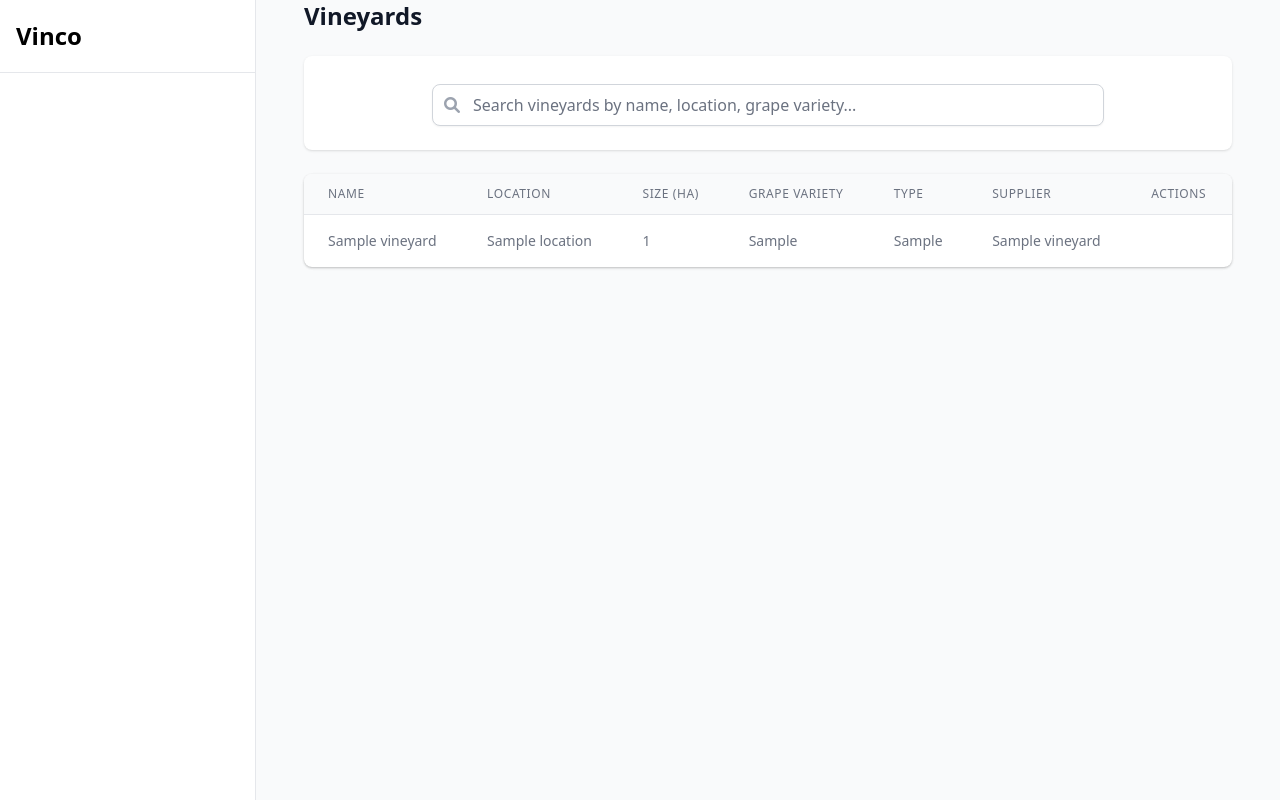
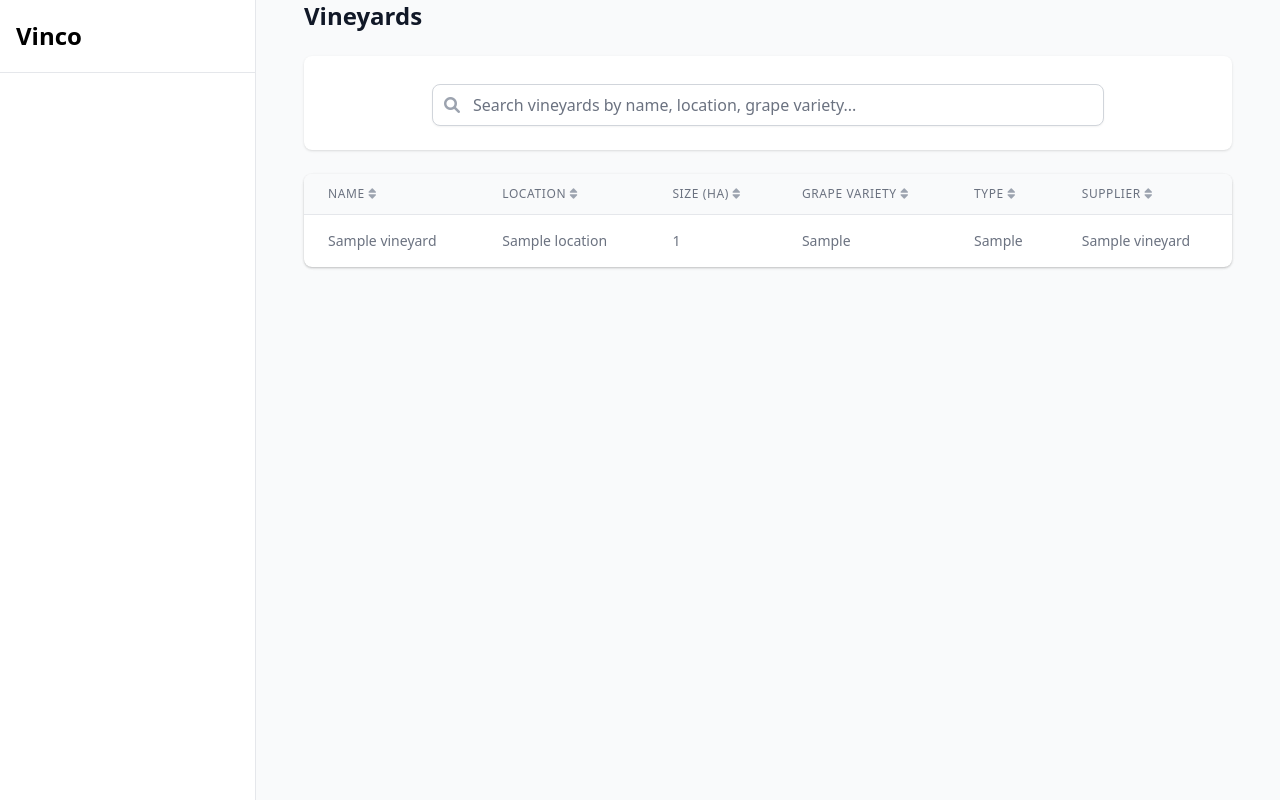
Before and after one commit to stpbmb/vinco, a Django app: template vineyards/templates/vineyards/list_vineyards.html in a window 1280 px wide. Run offline with Django 5.2, Linux system fonts and the light colour scheme; the template is opened without the code that fills it: most values are stand-ins (such as "Sample title", 1, 10 or a date in 2020); parts of the project's set-up code (start-up, migrations or seed data) failed here and were passed over.

Commit message:
vineyards - remove action column, add sorting, row clicking

```diff
--- a/vineyards/templates/vineyards/list_vineyards.html
+++ b/vineyards/templates/vineyards/list_vineyards.html
@@ -61,6 +61,8 @@
 
             let currentController = null;
             let searchTimeout = null;
+            let currentSort = '{{ sort_by }}';
+            let currentDir = '{{ sort_dir }}';
 
             function showLoading() {
                 loadingIndicator.classList.remove('hidden');
@@ -84,6 +86,8 @@
                     const params = new URLSearchParams();
                     if (searchQuery) params.set('search', searchQuery);
                     if (page > 1) params.set('page', page);
+                    if (currentSort) params.set('sort', currentSort);
+                    if (currentDir) params.set('dir', currentDir);
 
                     const response = await fetch(`${window.location.pathname}?${params.toString()}`, {
                         headers: {
@@ -97,6 +101,9 @@
                     const html = await response.text();
                     resultsContainer.innerHTML = html;
 
+                    // Update sort icons
+                    updateSortIcons();
+
                     // Update URL without page reload
                     const newUrl = new URL(window.location);
                     if (searchQuery) {
@@ -109,6 +116,10 @@
                     } else {
                         newUrl.searchParams.delete('page');
                     }
+                    if (currentSort) {
+                        newUrl.searchParams.set('sort', currentSort);
+                        newUrl.searchParams.set('dir', currentDir);
+                    }
                     window.history.pushState({}, '', newUrl);
 
                 } catch (error) {
@@ -119,6 +130,40 @@
                     currentController = null;
                 }
             }
+
+            function updateSortIcons() {
+                document.querySelectorAll('th.sortable').forEach(th => {
+                    const sortField = th.dataset.sort;
+                    const icon = th.querySelector('i.fas');
+
+                    if (sortField === currentSort) {
+                        icon.classList.remove('fa-sort');
+                        icon.classList.add(currentDir === 'asc' ? 'fa-sort-up' : 'fa-sort-down');
+                        icon.classList.remove('text-gray-400');
+                        icon.classList.add('text-wine-600');
+                    } else {
+                        icon.classList.remove('fa-sort-up', 'fa-sort-down');
+                        icon.classList.add('fa-sort');
+                        icon.classList.remove('text-wine-600');
+                        icon.classList.add('text-gray-400');
+                    }
+                });
+            }
+
+            // Handle sorting
+            document.addEventListener('click', function(e) {
+                const th = e.target.closest('th.sortable');
+                if (th) {
+                    const sortField = th.dataset.sort;
+                    if (sortField === currentSort) {
+                        currentDir = currentDir === 'asc' ? 'desc' : 'asc';
+                    } else {
+                        currentSort = sortField;
+                        currentDir = 'asc';
+                    }
+                    updateResults(searchInput.value);
+                }
+            });
 
             window.clearSearch = function() {
                 searchInput.value = '';
@@ -148,6 +193,9 @@
                     updateResults(searchInput.value, page);
                 }
             });
+
+            // Initialize sort icons
+            updateSortIcons();
         });
     </script>
     {% endblock %}
--- a/vineyards/templates/vineyards/partials/vineyard_list.html
+++ b/vineyards/templates/vineyards/partials/vineyard_list.html
@@ -3,50 +3,45 @@
         <table class="table">
             <thead>
                 <tr>
-                    <th>Name</th>
-                    <th>Location</th>
-                    <th>Size (ha)</th>
-                    <th>Grape Variety</th>
-                    <th>Type</th>
-                    <th>Supplier</th>
-                    <th>Actions</th>
+                    <th class="sortable" data-sort="name">
+                        Name
+                        <i class="fas fa-sort text-gray-400 ml-1"></i>
+                    </th>
+                    <th class="sortable" data-sort="location">
+                        Location
+                        <i class="fas fa-sort text-gray-400 ml-1"></i>
+                    </th>
+                    <th class="sortable" data-sort="size">
+                        Size (ha)
+                        <i class="fas fa-sort text-gray-400 ml-1"></i>
+                    </th>
+                    <th class="sortable" data-sort="grape_variety">
+                        Grape Variety
+                        <i class="fas fa-sort text-gray-400 ml-1"></i>
+                    </th>
+                    <th class="sortable" data-sort="ownership_type">
+                        Type
+                        <i class="fas fa-sort text-gray-400 ml-1"></i>
+                    </th>
+                    <th class="sortable" data-sort="supplier">
+                        Supplier
+                        <i class="fas fa-sort text-gray-400 ml-1"></i>
+                    </th>
                 </tr>
             </thead>
             <tbody>
                 {% for vineyard in vineyards %}
-                <tr>
-                    <td>
-                        <a href="{% url 'vineyards:vineyard_detail' vineyard.id %}"
-                           class="text-wine-600 hover:text-wine-800">
-                            {{ vineyard.name }}
-                        </a>
-                    </td>
+                <tr class="cursor-pointer hover:bg-gray-50" onclick="window.location='{% url 'vineyards:vineyard_detail' vineyard.id %}'">
+                    <td class="text-wine-600 hover:text-wine-800">{{ vineyard.name }}</td>
                     <td>{{ vineyard.location }}</td>
                     <td>{{ vineyard.size }}</td>
                     <td>{{ vineyard.get_grape_variety_display }}</td>
                     <td>{{ vineyard.get_ownership_type_display }}</td>
                     <td>
                         {% if vineyard.supplier %}
-                            <a href="{% url 'vineyards:supplier_detail' vineyard.supplier.id %}"
-                               class="text-wine-600 hover:text-wine-800">
-                                {{ vineyard.supplier_name }}
-                            </a>
+                            <span class="text-wine-600">{{ vineyard.supplier_name }}</span>
                         {% else %}
                             -
-                        {% endif %}
-                    </td>
-                    <td class="space-x-2">
-                        {% if can_manage %}
-                        <a href="{% url 'vineyards:edit_vineyard' vineyard.id %}"
-                           class="text-wine-600 hover:text-wine-800"
-                           title="Edit">
-                            <i class="fas fa-edit"></i>
-                        </a>
-                        <a href="{% url 'vineyards:delete_vineyard' vineyard.id %}"
-                           class="text-red-600 hover:text-red-800"
-                           title="Delete">
-                            <i class="fas fa-trash"></i>
-                        </a>
                         {% endif %}
                     </td>
                 </tr>
```
Also changed, not shown: vineyards/views.py (+20 -3 lines).
